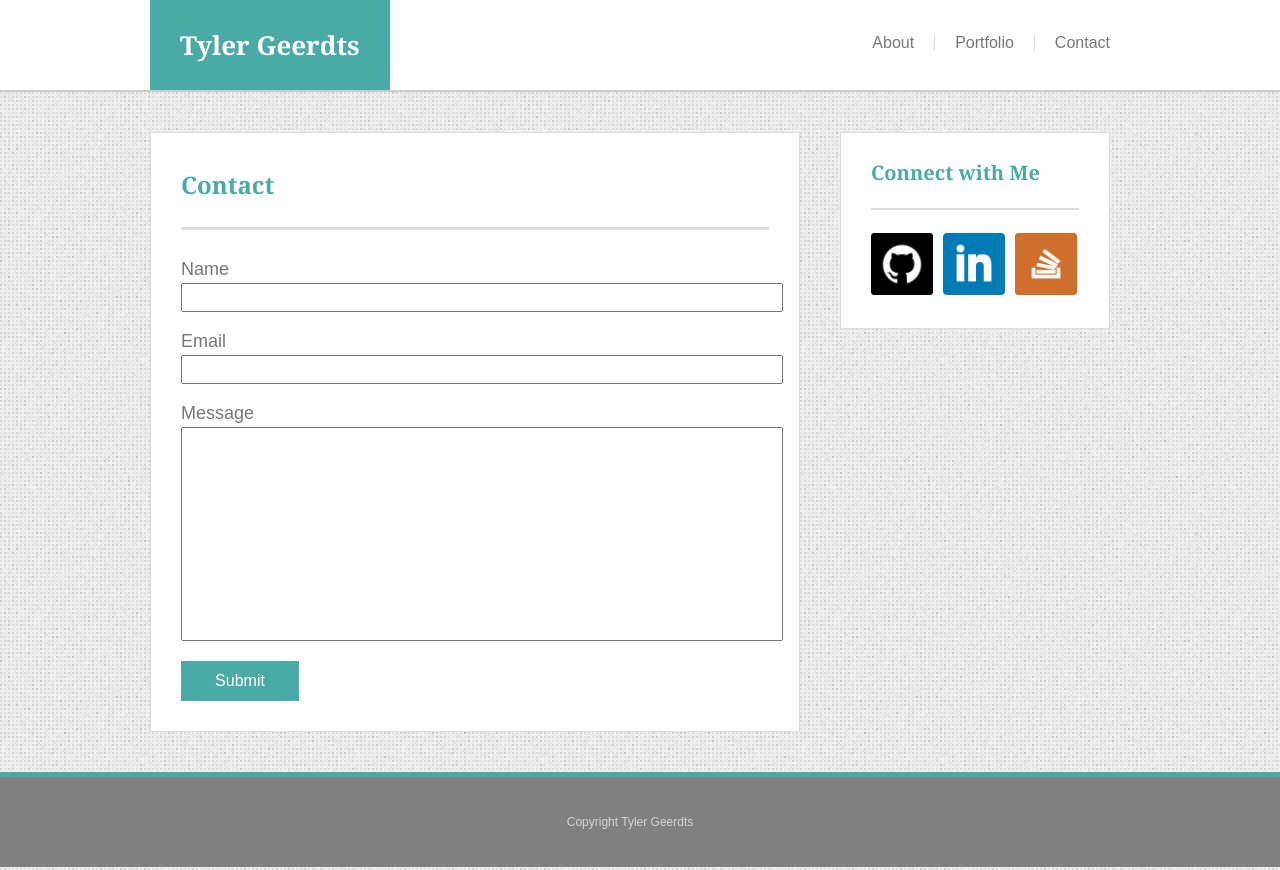
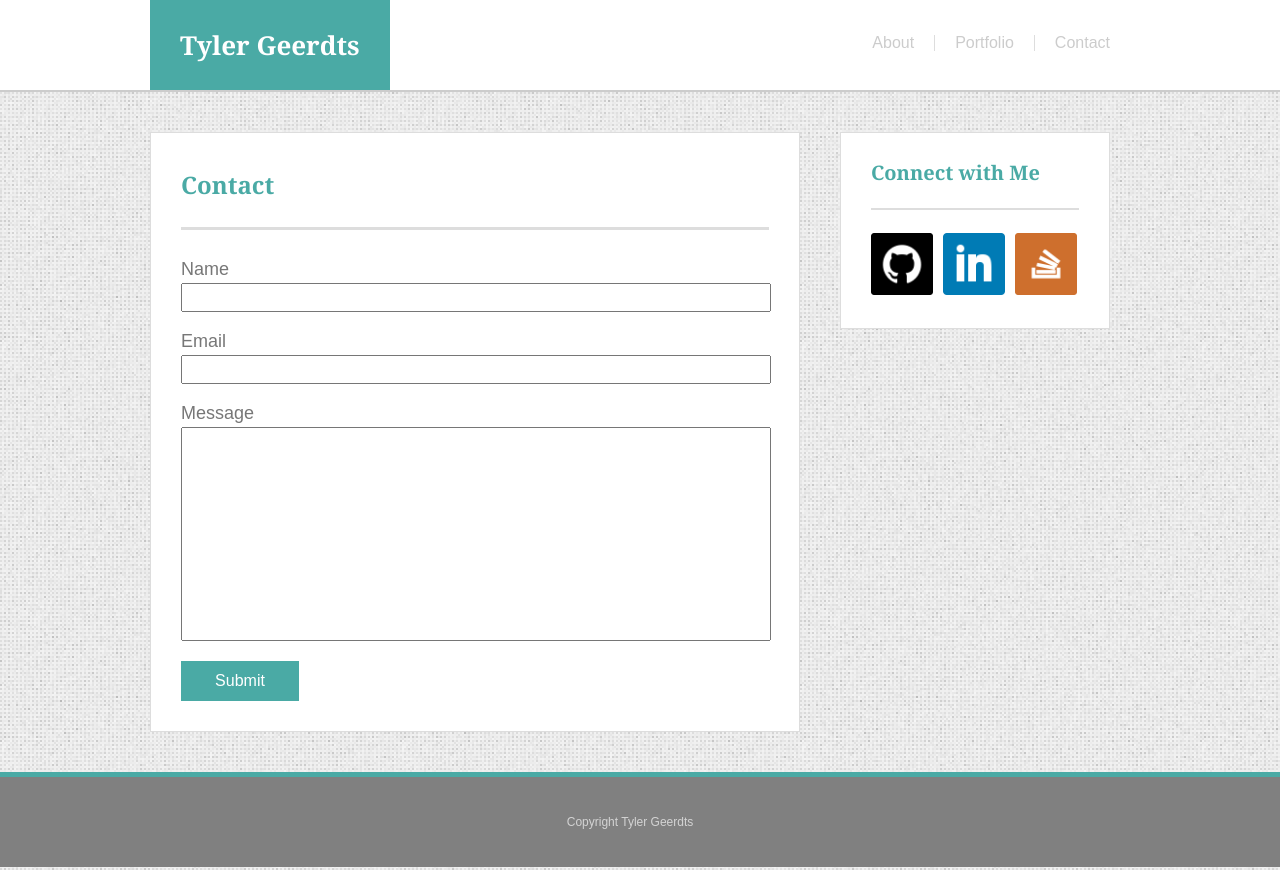
Before and after one commit to tygee713/Basic-Portfolio, a PHP site: page /contact.html in a window 1280 px wide. Run offline with PHP 8.4, Linux system fonts and the light colour scheme.

Commit message:
accounted for text input positioning and added hover properties

```diff
--- a/assets/css/style.css
+++ b/assets/css/style.css
@@ -100,8 +100,12 @@ small {
     text-align: center;
     text-decoration: none;
     font-size: 16px;
-    color: #777777;
+    color: #cccccc;
     /*line-height: 20px;*/
+}
+
+#nav-bar li a:hover {
+	color: #777777;
 }
 
 #nav-bar li+li {
@@ -160,7 +164,8 @@ small {
 
 .text-input {
 	width: 100%;
-	padding: 5px;
+	padding-top: 5px;
+	padding-bottom: 5px;
 	margin-bottom: 20px;
 }
 
@@ -171,6 +176,7 @@ small {
 #text-box {
 	height: 200px;
 }
+
 #submit-button {
 	background-color: #4aaaa5;
 	border: none;
@@ -183,3 +189,7 @@ small {
 #submit-button:hover {
 	border: 2px solid #cccccc;
 }
+
+input.text-input {
+	width: 582px;
+} /*to account for box model*/
```
